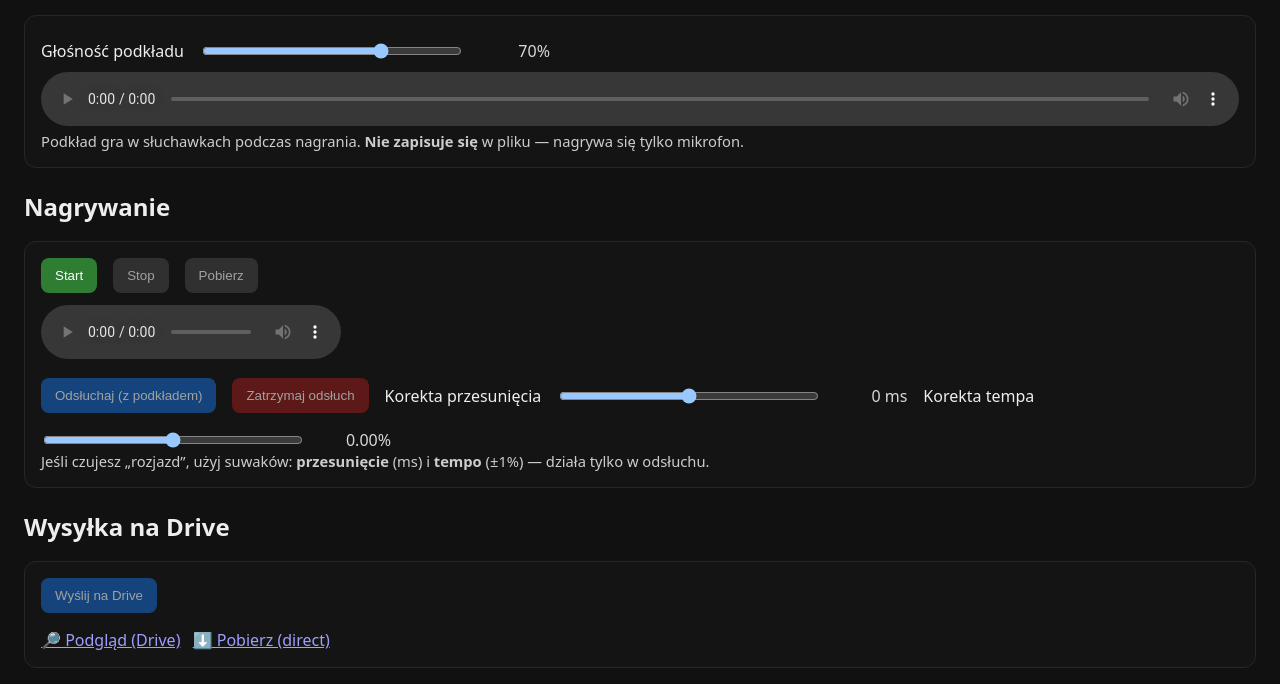
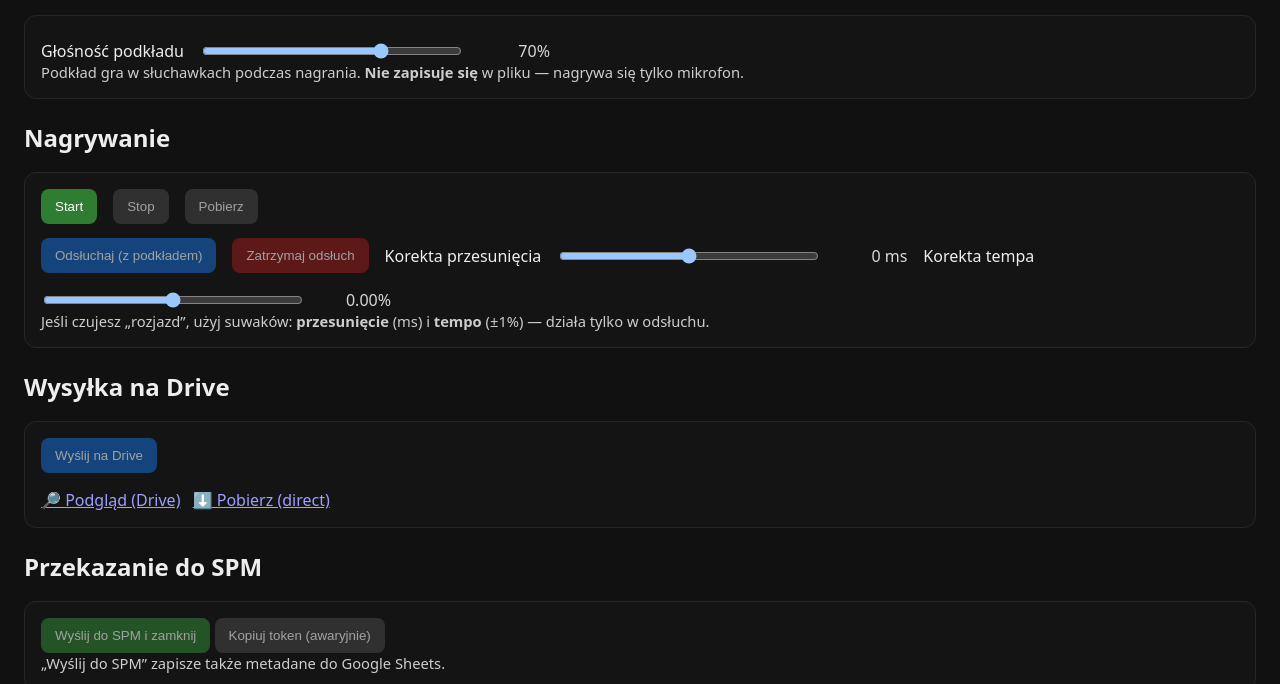
Before and after one commit to Jacek1313/popup-spm, a plain HTML site: page index.html in a window 1280 px wide. Shown: the part 125-809 px from the top of the page. Drawn offline with Linux system fonts and the light colour scheme.

Commit message:
Ukrycie ikon nawigacji

```diff
--- a/index.html
+++ b/index.html
@@ -21,6 +21,8 @@
     .note{ opacity:.85; font-size:.92rem; }
     .val{ display:inline-block; min-width:70px; text-align:right; opacity:.9; }
     .inline-controls{ display:flex; gap:16px; align-items:center; flex-wrap:wrap; }
+    /* ukrywa natywne UI <audio> — sterujemy przyciskami globalnymi */
+    .hidden-audio { display:none; }
   </style>
 </head>
 <body>
@@ -34,7 +36,8 @@
       <input id="trackVol" type="range" min="0" max="1" step="0.01" value="0.7" />
       <span id="trackVolVal" class="val">70%</span>
     </div>
-    <audio id="backing" controls preload="auto" style="width:100%; margin-top:10px;"></audio>
+    <!-- ukryty element audio -->
+    <audio id="backing" preload="auto" class="hidden-audio"></audio>
     <div class="note">Podkład gra w słuchawkach podczas nagrania. <b>Nie zapisuje się</b> w pliku — nagrywa się tylko mikrofon.</div>
   </div>
 
@@ -46,9 +49,8 @@
       <button id="btnStop" class="secondary" disabled>Stop</button>
       <button id="btnDownload" class="secondary" disabled>Pobierz</button>
     </div>
-    <div style="margin-top:12px">
-      <audio id="player" controls></audio>
-    </div>
+    <!-- ukryty player nagrania -->
+    <audio id="player" class="hidden-audio"></audio>
 
     <!-- Odsłuch po nagraniu z podkładem -->
     <div style="margin-top:14px" class="inline-controls">
```
